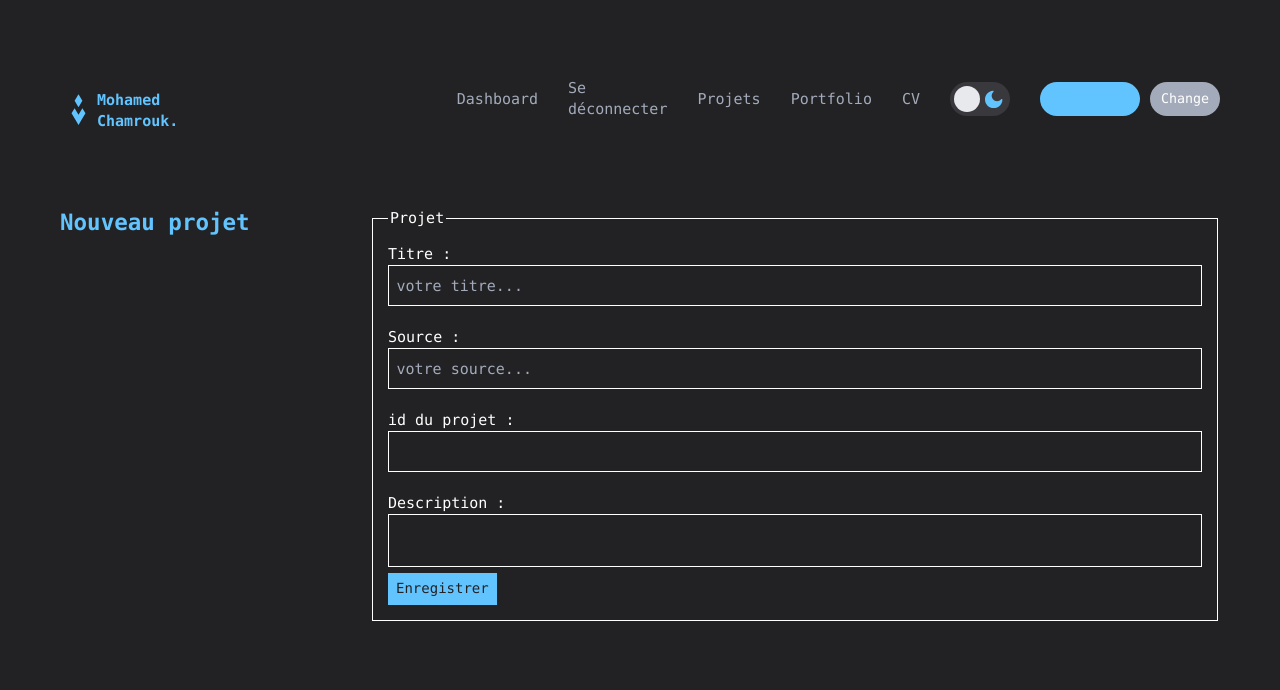
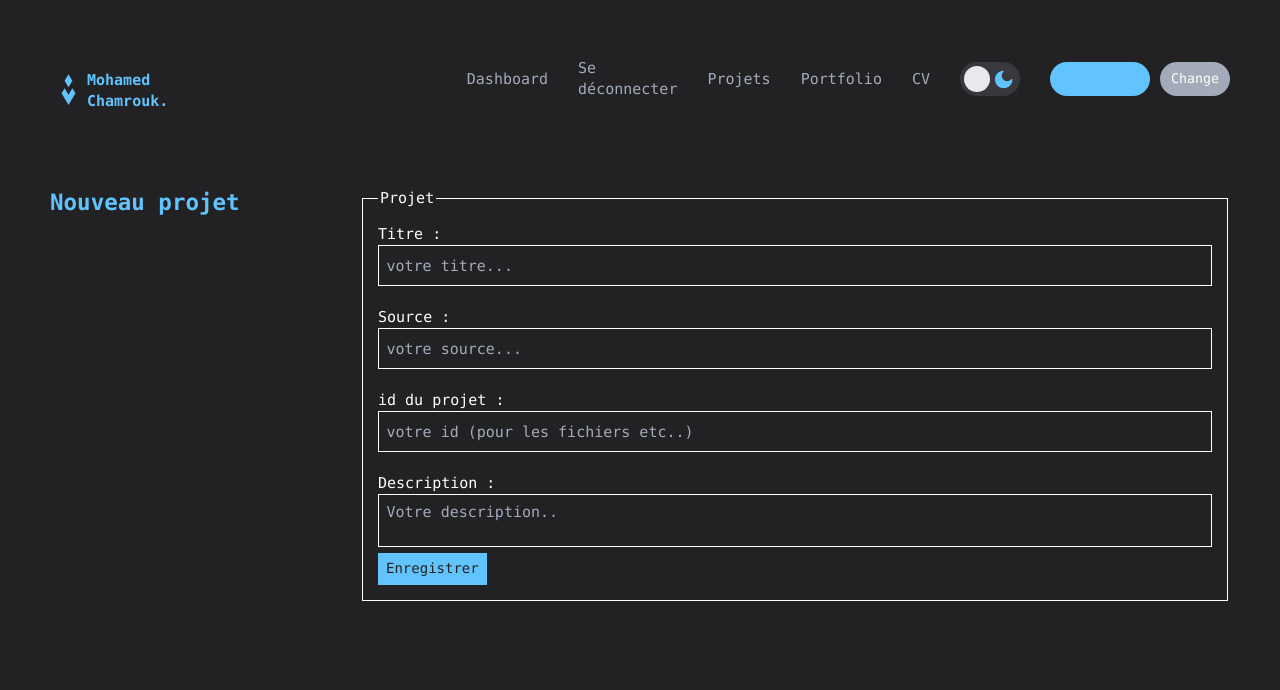
Before and after one commit to mohamed-chamrouk/mohamed.chamrouk.fr, a Flask app: page /projects/create in a window 1280 px wide. Shown: the top 690 px of the page. Run offline with Flask 2, Linux system fonts and the light colour scheme; a user stored in the database is signed in; parts of the project's set-up code (start-up, migrations or seed data) failed here and were passed over; some libraries are stand-ins or nearby versions.

Commit message:
Modifications graphiques

```diff
--- a/mohamed_chamrouk_fr/static/css/style_soup.css
+++ b/mohamed_chamrouk_fr/static/css/style_soup.css
@@ -1,5 +1,6 @@
 body {
-  margin: 40px;
+  margin: 30px;
+  margin-top: 20px;
 }
 
 * {
--- a/mohamed_chamrouk_fr/templates/projects/create.html
+++ b/mohamed_chamrouk_fr/templates/projects/create.html
@@ -28,11 +28,11 @@
       </div>
       <div class="form-group">
         <label for="idPorject">id du projet : </label>
-        <input id="idProject" name="idProject" type="text">
+        <input id="idProject" name="idProject" type="text" placeholder="votre id (pour les fichiers etc..)">
       </div>
       <div class="grow-wrap">
         <label for="body-text">Description :</label>
-        <textarea name="body" id="body-text" onInput="this.parentNode.dataset.replicatedValue = this.value"></textarea>
+        <textarea name="body" id="body-text" placeholder="Votre description.." onInput="this.parentNode.dataset.replicatedValue = this.value"></textarea>
       </div>
       <input class="dropbtn-invert" type="submit" value="Enregistrer">
     </fieldset>
--- a/mohamed_chamrouk_fr/templates/projects/update.html
+++ b/mohamed_chamrouk_fr/templates/projects/update.html
@@ -20,15 +20,15 @@
       <legend>Projet</legend>
       <div class="form-group">
         <label for="title">Titre :</label>
-        <input id="title" name="title" type="text" value="request.form['title']">
+        <input id="title" name="title" type="text" value="{{request.form['title'] or project['title']}}">
       </div>
       <div class="form-group">
         <label for="source">Source :</label>
-        <input id="source" name="source" type="text" value="request.form['source']">
+        <input id="source" name="source" type="text" value="{{request.form['source'] or project['source']}}">
       </div>
       <div class="form-group">
         <label for="idPorject">id du projet : </label>
-        <input id="idProject" name="idProject" type="text" value="request.form['idproject']">
+        <input id="idProject" name="idProject" type="text" value="{{request.form['idproject'] or project['idproject']}}">
       </div>
       <div class="grow-wrap">
         <label for="body-text">Description :</label>
```
